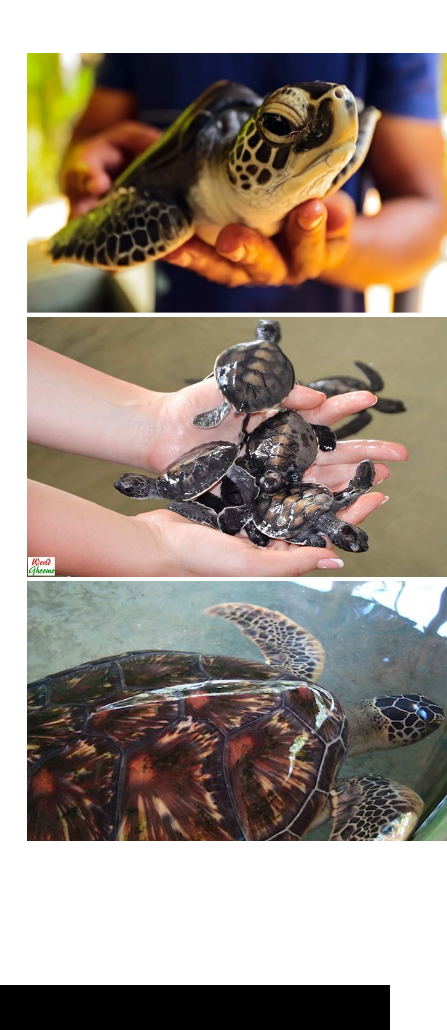
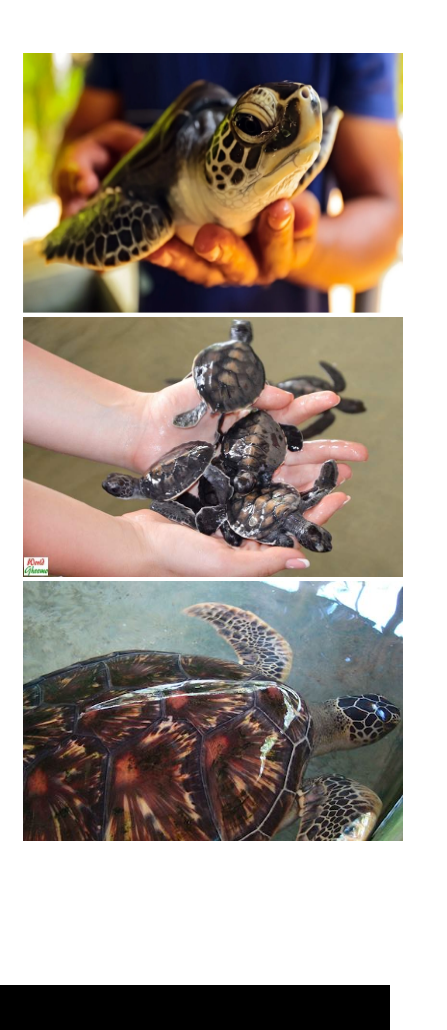
Before and after one commit to LubnaJJ/turtle1, a plain HTML site: page KG2.html in a window 390 px wide. Shown: the part 4390-5420 px from the top of the page, 447 px wide, since content can reach past the window. Drawn offline with Linux system fonts and the light colour scheme.

Commit message:
Add files via upload
commit3

```diff
--- a/BT2.css
+++ b/BT2.css
@@ -343,8 +343,12 @@ section {
         width: 100%;
         margin-left: -15%;
     }
+    .bgimage {
+        width: 100%;
+    }
     .image4, .image5, .image6 {
         margin-left: 2.5%;
+        width: 50%;
     }
     .section-3 {
         width: 90%;
--- a/KG2.css
+++ b/KG2.css
@@ -347,8 +347,8 @@ section {
         margin-left: -15%;
     }
     .image4, .image5, .image6 {
-        margin-left: 2%;
-        width: 80%;
+        margin-left: 1%;
+        width: 50%;
     }
     .footer {
         flex-wrap: wrap;
--- a/KG2.html
+++ b/KG2.html
@@ -128,13 +128,13 @@
 
         <div class="section-6">
             <div class="image4">
-                <img src="images/BT3.webp" height="260" width="420" alt="Kosgoda">
+                <img src="images/BT3.webp" height="260" width="380" alt="Kosgoda">
                 </div>
             <div class="image5">
-                <img src="images/BT4.jpg" height="260" width="420" alt="Kosgoda">
+                <img src="images/BT4.jpg" height="260" width="380" alt="Kosgoda">
             </div>
             <div class="image6">
-                <img src="images/BT7.jpg" height="260" width="420" alt="Kosgoda">
+                <img src="images/BT7.jpg" height="260" width="380" alt="Kosgoda">
             </div>
         </div>
 
--- a/TCC.css
+++ b/TCC.css
@@ -571,8 +571,8 @@ table:hover {
         margin-left: 2%;
     }
     .image2, .image3, .image4 {
-        width: 70%;
-        margin-left: 8%;
+        width: 50%;
+        margin-left: 4%;
     }
     nav {
         width: 100%;
@@ -603,8 +603,8 @@ table:hover {
         margin-left: -1%;
     }
     .image6, .image7, .image8 {
-        width: 70%;
-        margin-left: 9%;
+        width: 50%;
+        margin-left: 4%;
     }
 
 
@@ -630,7 +630,7 @@ table:hover {
         margin-right: 2%;
     }
     .image14, .image15, .image16 {
-        width: 100%;
+        width: 50%;
         margin-left: 5%;
     }
 
@@ -644,13 +644,13 @@ table:hover {
         margin-left: 3%;
     }
     .image18, .image19, .image20 {
-        width: 100%;
+        width: 50%;
         margin-left: 5%;
     }
     .section17 table {
         margin-left: 1%;
         font-size: 16px;
-        width: 80%;
+        width: 70%;
         margin-left: 9%;
     }
     .footer {
```
Also changed, not shown: BT2.html (+3 -3 lines), DF.html (+1 -0 lines), HH2.html (+3 -3 lines), TCC.html (+5 -5 lines), DF.css (line endings or trailing spaces), OH2.css (line endings or trailing spaces), PF.css (line endings or trailing spaces), PF.html (line endings or trailing spaces), index.css (line endings or trailing spaces), index.html (line endings or trailing spaces).
